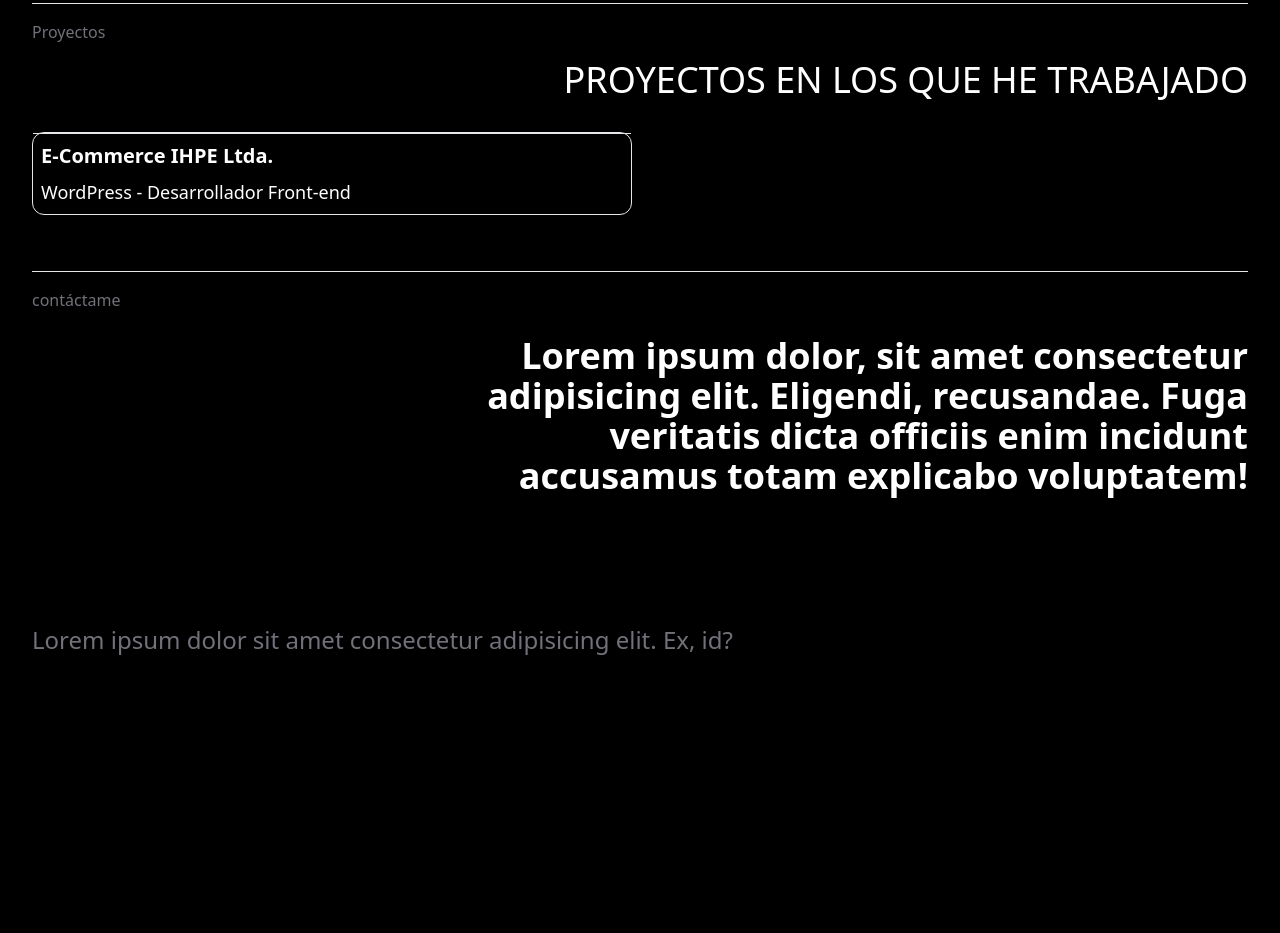
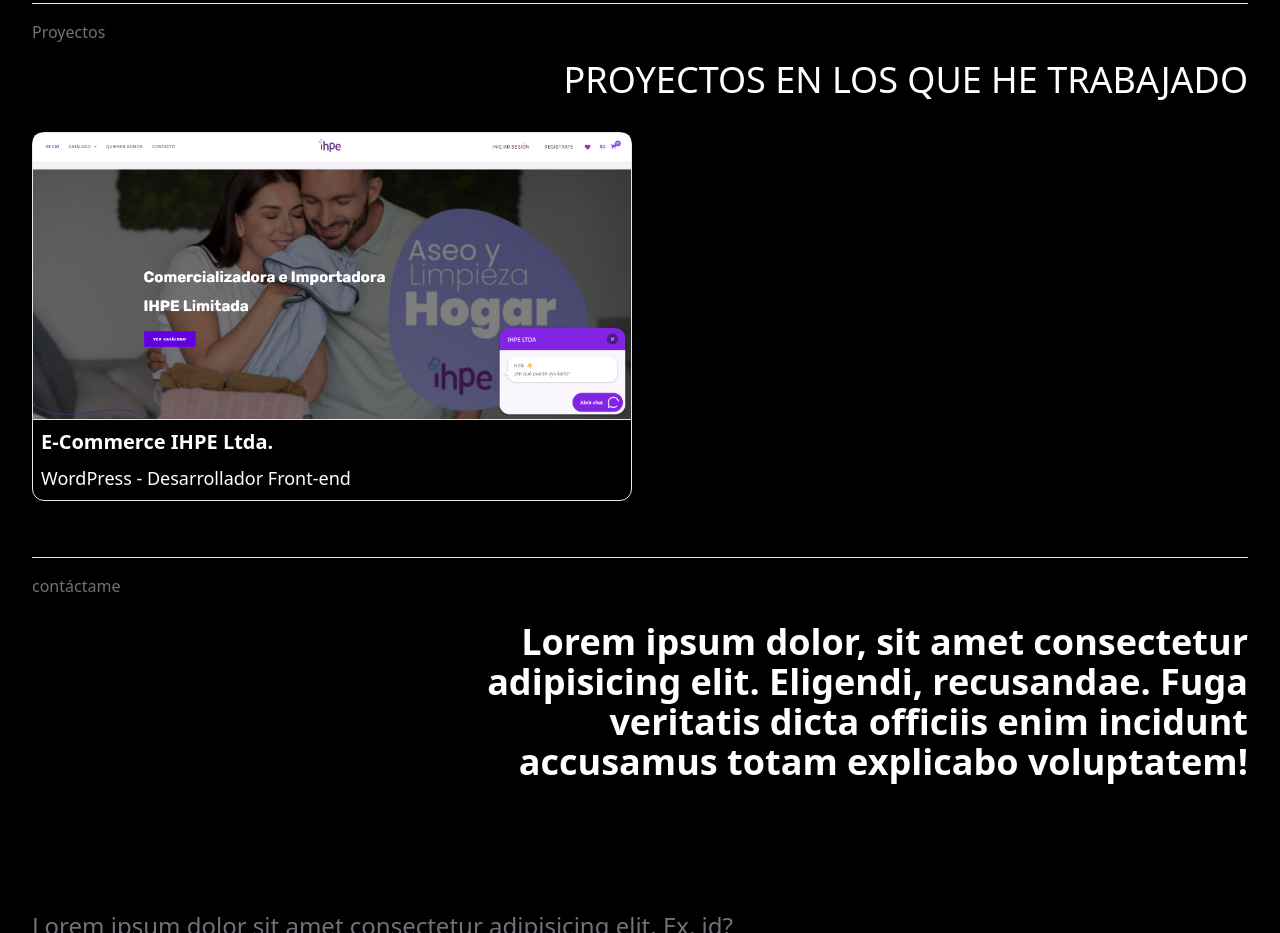
Before and after one commit to vdotjara/tailwindcss-portfolio, a website: page public/index.html in a window 1280 px wide. Shown: the part 2430-3363 px from the top of the page. Before the commit the page ends 3134 px from the top, so only its background shows below. Drawn offline with nearby package versions, Linux system fonts and the light colour scheme; files that its build step writes are made by us from their sources; the site is published under a folder, as on GitHub Pages, so addresses that start at the root find nothing; some icons are missing.

Commit message:
image fixed

```diff
--- a/public/index.html
+++ b/public/index.html
@@ -236,7 +236,7 @@
             <!-- Item 1 -->
             <div class="relative flex flex-col items-center border rounded-xl">
               <!-- Imagen -->
-              <img src="/img/project-ihpe.png" alt="" class="rounded-t-lg" />
+              <img src="img/project-ihpe.png" alt="" class="rounded-t-lg" />
               <!-- Content -->
               <div class="flex flex-col border-t w-full bottom-0">
                 <h2 class="p-2 text-xl font-bold">E-Commerce IHPE Ltda.</h2>
```
